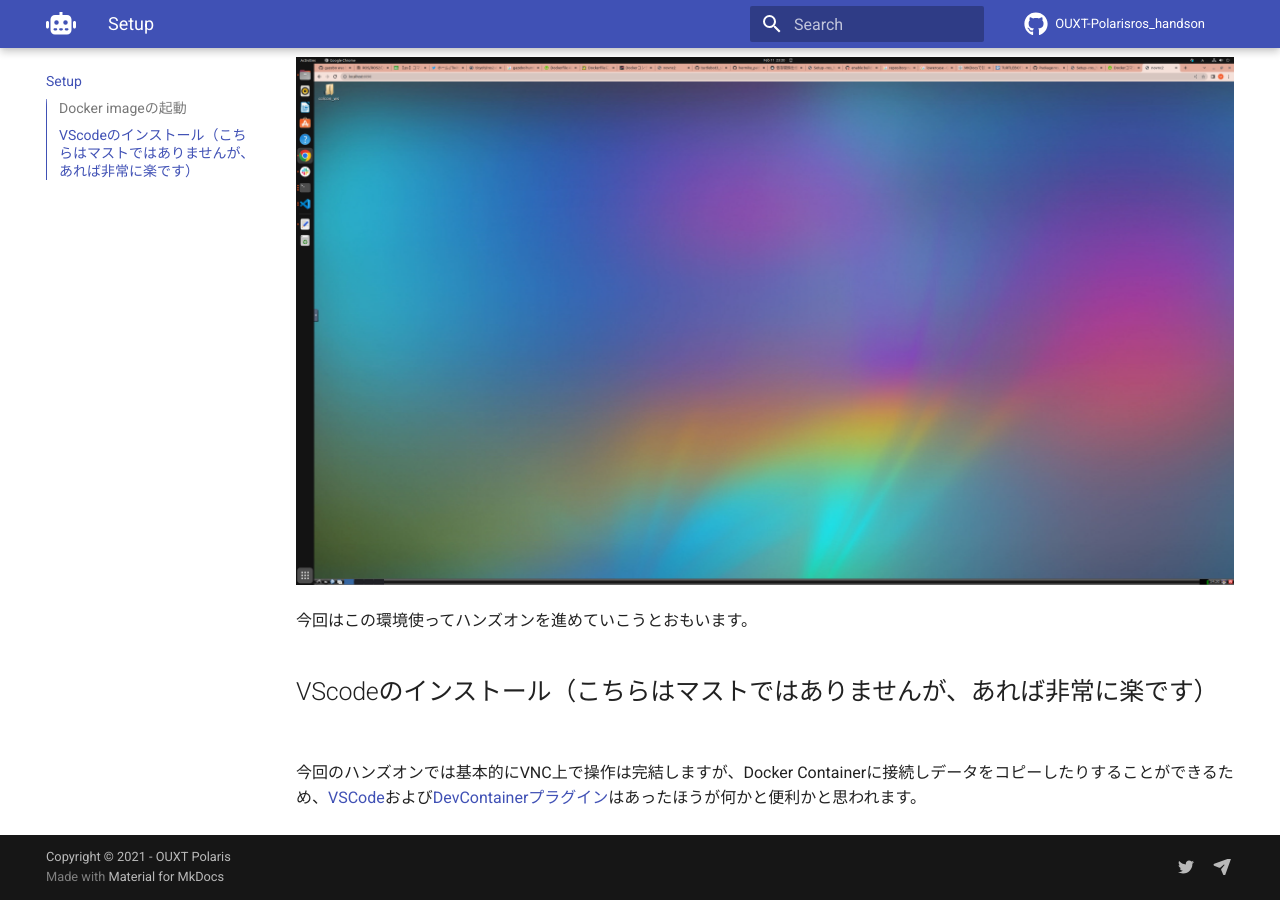
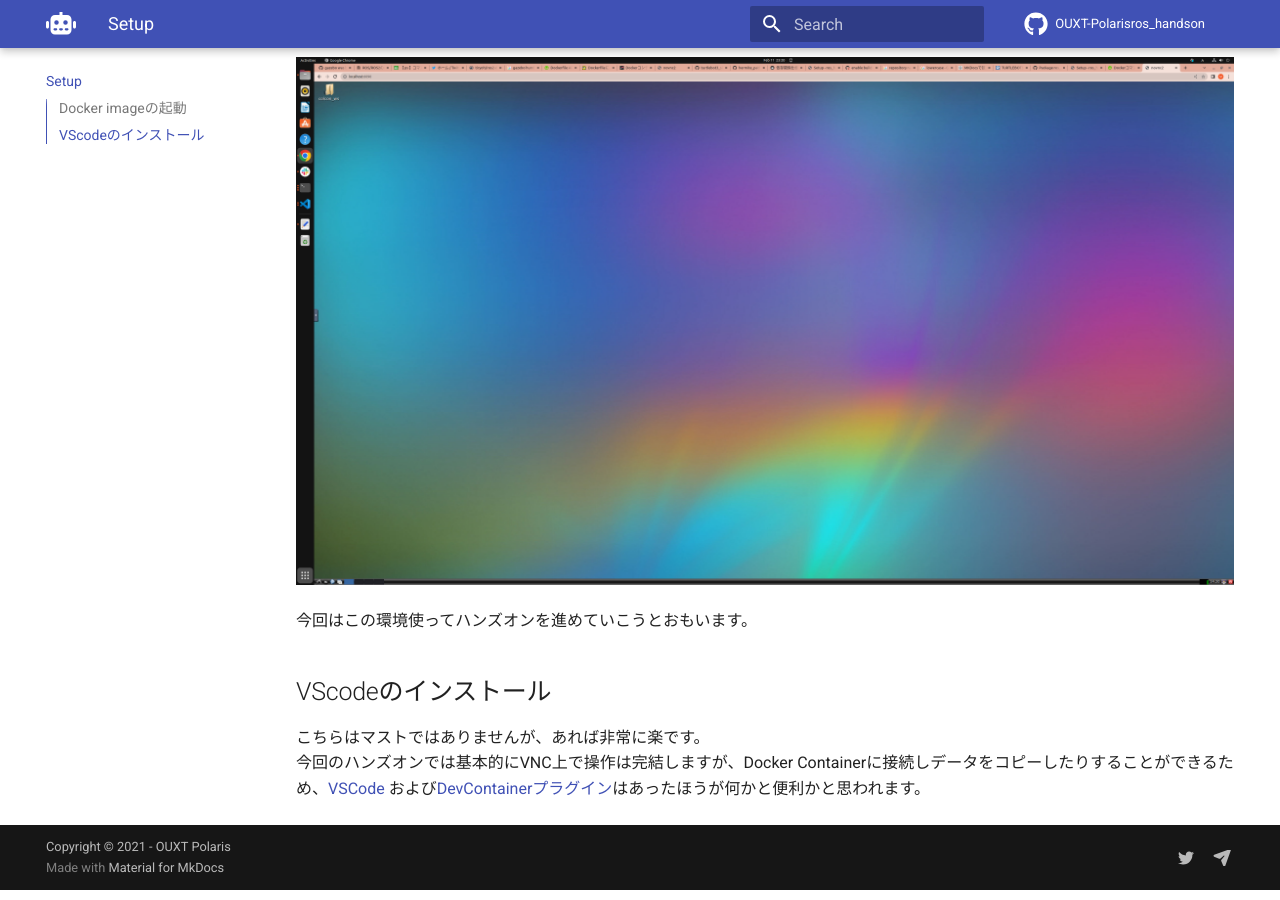
Before and after one commit to OUXT-Polaris/ros_handson, an MkDocs documentation site: the page built from docs/how_to_setup.md, in a window 1280 px wide and 900 px high, scrolled down 1146 px. Built offline with MkDocs 1.6.1 and Material for MkDocs 9.7.7, drawn with Linux system fonts in a browser that asks for light colours; comment, search, counter and statistics services are not loaded.

Commit message:
update doc
Signed-off-by: Masaya Kataoka <ms.kataoka@gmail.com>

```diff
--- a/docs/how_to_setup.md
+++ b/docs/how_to_setup.md
@@ -52,6 +52,8 @@ VNCが立ち上がるので、ブラウザからDocker Conteinerにアクセス
 
 今回はこの環境使ってハンズオンを進めていこうとおもいます。
 
-## VScodeのインストール（こちらはマストではありませんが、あれば非常に楽です）
+## VScodeのインストール
 
-今回のハンズオンでは基本的にVNC上で操作は完結しますが、Docker Containerに接続しデータをコピーしたりすることができるため、[VSCode](https://azure.microsoft.com/ja-jp/products/visual-studio-code)および[DevContainerプラグイン](https://marketplace.visualstudio.com/items?itemName=ms-vscode-remote.remote-containers)はあったほうが何かと便利かと思われます。
+こちらはマストではありませんが、あれば非常に楽です。
+今回のハンズオンでは基本的にVNC上で操作は完結しますが、Docker Containerに接続しデータをコピーしたりすることができるため、[VSCode](https://azure.microsoft.com/ja-jp/products/visual-studio-code)
+および[DevContainerプラグイン](https://marketplace.visualstudio.com/items?itemName=ms-vscode-remote.remote-containers)はあったほうが何かと便利かと思われます。
```
